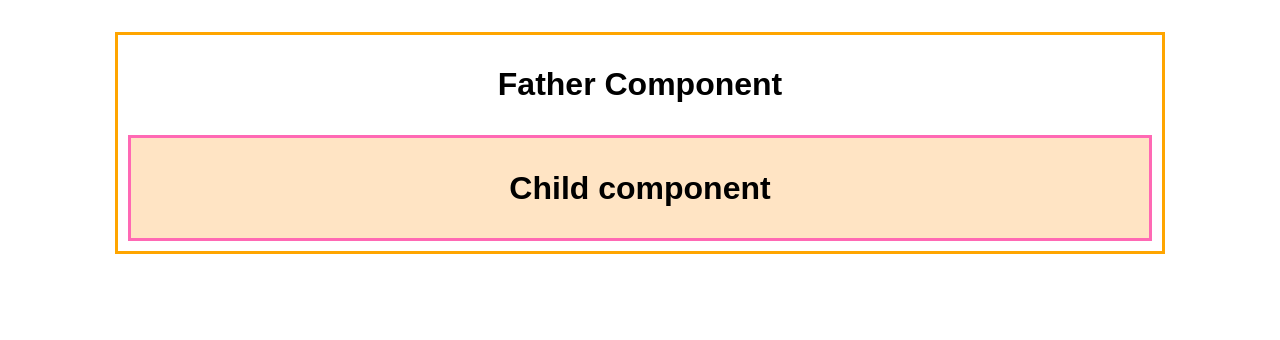
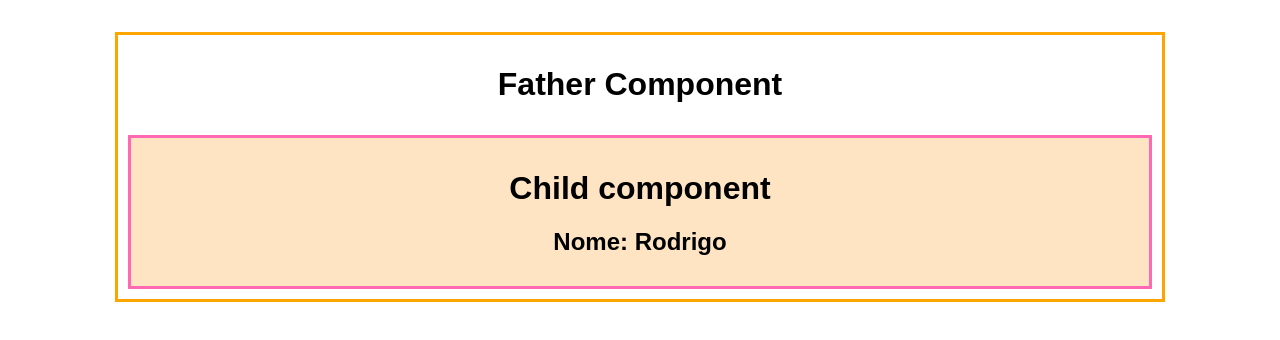
Before and after one commit to RodrigoMarques6/ComponentsOnAngular, an Angular app: page / in a window 1280 px wide. Shown: the top 340 px of the page. Built offline with nearby package versions, Linux system fonts and the light colour scheme.

Commit message:
ComponentsOnAngular

```diff
--- a/src/app/components/child-component/child-component.component.html
+++ b/src/app/components/child-component/child-component.component.html
@@ -1,3 +1,4 @@
 <div class="child-div">
     <h1>Child component</h1>
+    <h2>Nome: {{childName}}</h2>
 </div>
--- a/src/app/components/child-component/child-component.component.ts
+++ b/src/app/components/child-component/child-component.component.ts
@@ -6,5 +6,5 @@ import { Component, Input } from '@angular/core';
   styleUrls: ['./child-component.component.css']
 })
 export class ChildComponentComponent {
-  @Input() childName!: string
+    @Input() childName!: string
 }
--- a/src/app/components/father-component/father-component.component.html
+++ b/src/app/components/father-component/father-component.component.html
@@ -1,4 +1,4 @@
 <div class="father-div">
     <h1>Father Component</h1>
-    <app-child-component [childName] = "name"></app-child-component>
+    <app-child-component [childName] = "fatherName"></app-child-component>
 </div>
--- a/src/app/components/father-component/father-component.component.ts
+++ b/src/app/components/father-component/father-component.component.ts
@@ -6,5 +6,5 @@ import { Component } from '@angular/core';
   styleUrls: ['./father-component.component.css']
 })
 export class FatherComponentComponent {
-  name!: string
+  fatherName: string = 'Rodrigo'
 }
```
